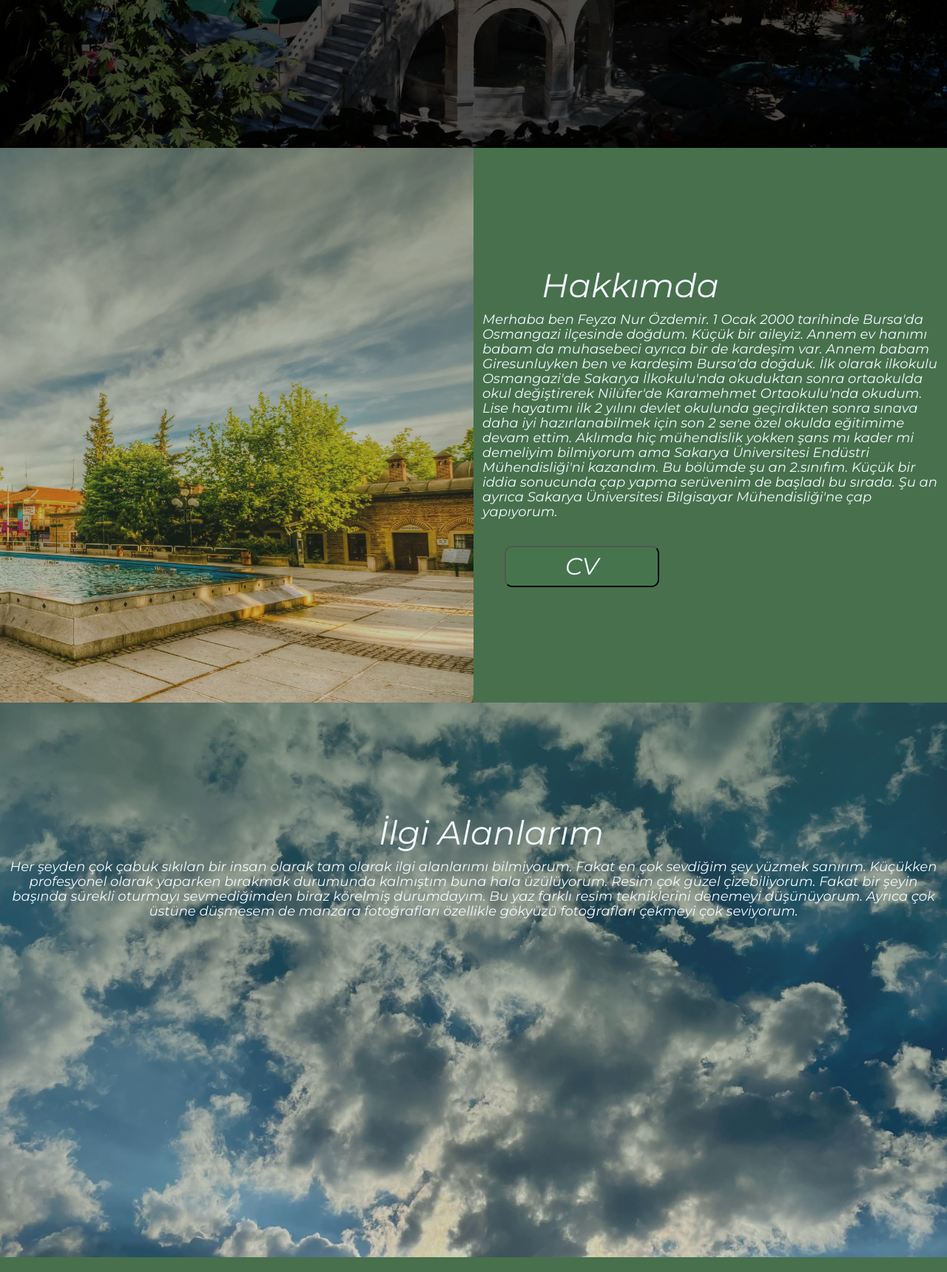
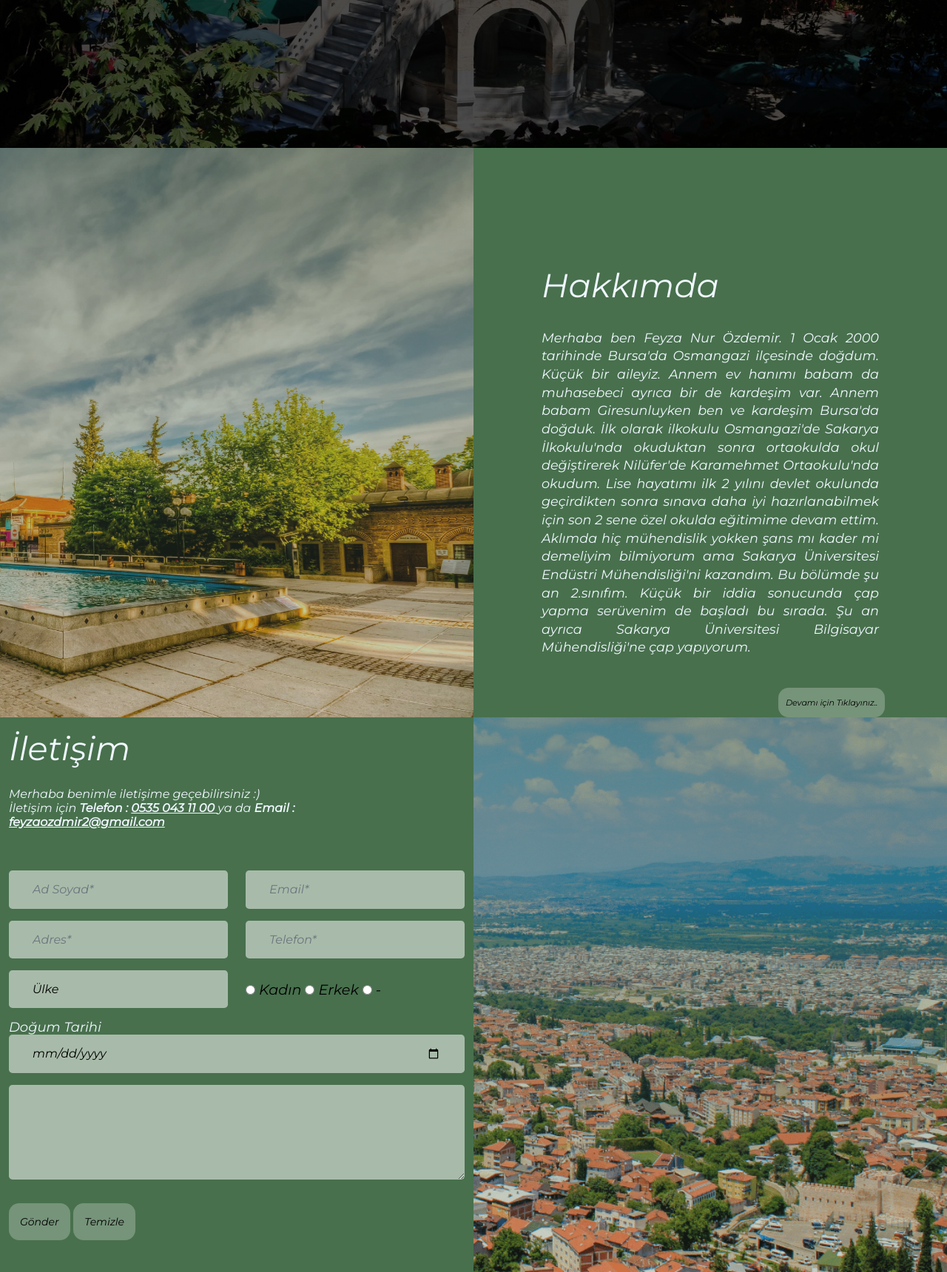
Before and after one commit to feyzaozdmir/Web-Teknolojileri, a PHP site: page / in a window 1280 px wide. Shown: the part 550-2270 px from the top of the page at 74% size. Run offline with PHP 8.4, Linux system fonts and the light colour scheme.

Commit message:
ilgi alanlarım oluşturuldu

```diff
--- a/Proje/cv.css
+++ b/Proje/cv.css
@@ -1,3 +1,4 @@
+
 body{
     margin: 0;
     padding: 0;
@@ -122,5 +123,4 @@ header{
         line-height: 2rem;
         z-index: 999;
     }
-
 }
--- a/Proje/cv.html
+++ b/Proje/cv.html
@@ -71,5 +71,3 @@
         crossorigin="anonymous"></script>
 
 </body>
-
-</html>
--- a/Proje/index.html
+++ b/Proje/index.html
@@ -9,7 +9,7 @@
     <!--Bootstrap CSS-->
     <link href="https://cdn.jsdelivr.net/npm/bootstrap@5.0.0-beta3/dist/css/bootstrap.min.css" rel="stylesheet"
         integrity="sha384-eOJMYsd53ii+scO/bJGFsiCZc+5NDVN2yr8+0RDqr0Ql0h+rP48ckxlpbzKgwra6" crossorigin="anonymous">
-    <!--Styel Css-->
+    <!--Style Css-->
     <link href="main.css" rel="stylesheet">
 
     <link href="https://fonts.googleapis.com/css2?family=Montserrat:ital@1&display=swap" rel="stylesheet">
@@ -22,8 +22,6 @@
 <body>
     <div class="header-background">
         <div id="nav" class="sticky-nav">
-
-
             <nav class="navbar  navbar-expand-lg navbar-dark" style="background-color:rgba(68, 131, 76, 0.3);">
                 <div class="container">
                     <a class="navbar-brand" href="#">Web Teknolojileri Proje Ödevi</a>
@@ -40,11 +38,11 @@
                                 <div class="line"></div>
                             </li>
                             <li class="nav-item">
-                                <a class="nav-link" href="#">Hakkımda</a>
+                                <a class="nav-link" href="#about">Hakkımda</a>
                                 <div class="line"></div>
                             </li>
                             <li class="nav-item">
-                                <a class="nav-link" href="#">İlgi Alanlarım</a>
+                                <a class="nav-link" href="favthings.html">İlgi Alanlarım</a>
                                 <div class="line"></div>
                             </li>
                             <li class="nav-item">
@@ -56,7 +54,7 @@
                                 <div class="line"></div>
                             </li>
                             <li class="nav-item">
-                                <a class="nav-link" href="#">İletişim</a>
+                                <a class="nav-link" href="#contact">İletişim</a>
                                 <div class="line"></div>
                             </li>
                             <li>
@@ -77,7 +75,7 @@
             <div class="col-xs-12 col-sm-6 col-lg-6 column-left">
 
             </div>
-            <div class="col-xs-12 col-sm-6 col-lg-6 column-rigt">
+            <div class="col-xs-12 col-sm-6 col-lg-6 column-right">
                 <h1 class="section-title">Hakkımda</h1>
                 <p class="paragraph">
                     Merhaba ben Feyza Nur Özdemir. 1 Ocak 2000 tarihinde Bursa'da
@@ -94,30 +92,137 @@
                     başladı bu sırada. Şu an ayrıca Sakarya Üniversitesi Bilgisayar
                     Mühendisliği'ne çap yapıyorum.
                 </p>
-                <button type="submit" class="cv-title">CV</button>
+                <a href="about.html">
+                    <button class="button">
+                        <span>Devamı için Tıklayınız.. </span>
+                    </button>
+                </a>
             </div>
         </div>
     </div>
-    <div class="my-interets">
-        <div class="container-fluid" id="interets">
-            <div class= "row text-center">
-                <div class="">
-                    <h1 class="interets-section"> İlgi Alanlarım</h1>
-                    <p class="paragraph">
-                        Her şeyden çok çabuk sıkılan bir insan olarak tam olarak
-                        ilgi alanlarımı bilmiyorum. Fakat en çok sevdiğim şey yüzmek
-                        sanırım. Küçükken profesyonel olarak yaparken bırakmak
-                        durumunda kalmıştım buna hala üzülüyorum. Resim çok güzel
-                        çizebiliyorum. Fakat bir şeyin başında sürekli oturmayı
-                        sevmediğimden biraz körelmiş durumdayım. Bu yaz farklı resim
-                        tekniklerini denemeyi düşünüyorum. Ayrıca çok üstüne düşmesem de
-                        manzara fotoğrafları özellikle gökyüzü fotoğrafları çekmeyi çok
-                        seviyorum.
-                    </p>
+    <div class="container-fluid" id="contact">
+        <div class="row">
+            <div class="col-xs-12 col-sm-6 col-lg-6 contact-left">
+                <div class="text-left-block">
+                    <div class="left-center-text">
+                        <div class="left-center-part">
+                            <h2 class="contact-section">İletişim</h2>
+                            <p class="paragraph">
+                                Merhaba benimle iletişime geçebilirsiniz :) <br>
+                                İletişim için <strong>Telefon : </strong>
+                                <a href="#" class="phone-email-link"> 0535 043 11 00 </a>
+                                ya da <strong> Email : </strong>
+                                <a href="#" class="phone-email-link"> feyzaozdmir2@gmail.com </a>
+                            </p>
+
+                            <div class="row">
+                                <div class="col-xs-12 col-sm-12 col-lg-12">
+                                    <form action="iletisim.php" id="contact-form" name="contact-form" method="POST"
+                                        data-name="Contact-form">
+                                        <div class="row">
+
+                                            <div class="col-xs-12 col-sm-6 col-lg-6">
+                                                <div class="form-group">
+                                                    <input type="text" id="name" class="form form-control"
+                                                        placeholder="Ad Soyad*" name="name" data-name="Ad Soyad "
+                                                        required>
+                                                </div>
+                                            </div>
+
+                                            <div class="col-xs-12 col-sm-6 col-lg-6">
+                                                <div class="form-group">
+                                                    <input type="email" id="email" class="form form-control"
+                                                        placeholder="Email*" name="email" data-name="Email" required>
+                                                </div>
+                                            </div>
+
+                                            <div class="col-xs-12 col-sm-6 col-lg-6">
+                                                <div class="form-group">
+                                                    <input type="text" id="adress" class="form form-control"
+                                                        placeholder="Adres*" name="adress" data-name="Adres" required>
+                                                </div>
+                                            </div>
+                                            <div class="col-xs-12 col-sm-6 col-lg-6">
+                                                <div class="form-group">
+                                                    <input type="tel" id="phone" class="form form-control"
+                                                        placeholder="Telefon*" name="phone" data-name="Telefon"
+                                                        required>
+                                                </div>
+                                            </div>
+
+                                            <div class="col-xs-12 col-sm-6 col-lg-6">
+                                                <div class="form-group">
+                                                    <select class="select form-control"
+                                                        aria-label="Default select example">
+                                                        <option selected>Ülke</option>
+                                                        <option value="1">Türkiye</option>
+                                                        <option value="2">Almanya</option>
+                                                        <option value="3">Amerika Birleşik Devletleri</option>
+                                                        <option value="4">Fransa</option>
+                                                        <option value="5">Hollanda</option>
+                                                        <option value="6">İngiltere</option>
+                                                        <option value="7">İsveç</option>
+                                                        <option value="8">İtalya</option>
+                                                        <option value="9">Norveç</option>
+                                                        <option value="10">Polonya</option>
+                                                        <option value="11">Rusya</option>
+                                                    </select>
+                                                </div>
+                                            </div>
+
+                                            <div class="col-xs-12 col-sm-6 col-lg-6">
+                                                <div class="form-group">
+                                                    <div class="form-check">
+                                                        <input type="radio" name="gender"> Kadın
+                                                        <input type="radio" name="gender"> Erkek
+                                                        <input type="radio" name="gender"> -
+
+                                                    </div>
+
+                                                </div>
+                                            </div>
+
+                                            <div class="col-xs-12 col-sm-12 col-lg-12">
+                                                <div class="form-group">
+                                                    <label for="birthday">Doğum Tarihi</label>
+                                                    <input type="date" class="date form-control" id="birthday"
+                                                        class="form form-control" name="birthday">
+                                                </div>
+                                            </div>
+
+                                            <div class="col-xs-12 col-sm-12 col-lg-12">
+                                                <div class="form-group">
+                                                    <textarea id="text-aria" class="form textarea form-control"
+                                                        placeholder="Mesajınızı Yazınız.." name="message" data-name="Mesajınız "
+                                                        required>
+
+                                                    </textarea>
+                                                </div>
+
+                                            </div>
+
+                                            <div class="send-clear">
+                                                <button type="submit" onclick="alert('Gönderildi')" id="valid-form"
+                                                    class="send">Gönder</button>
+                                                <button type="reset" id="valid-form" class="clear">Temizle</button>
+                                            </div>
+
+
+
+                                        </div>
+                                    </form>
+                                </div>
+                            </div>
+
+
+                        </div>
+                    </div>
                 </div>
             </div>
+            <div class="col-xs-12 col-sm-6 col-lg-6 contact-right">
+
+            </div>
         </div>
-
     </div>
 
 
@@ -125,9 +230,8 @@
 
     <script src="https://cdn.jsdelivr.net/npm/bootstrap@5.0.0-beta3/dist/js/bootstrap.bundle.min.js"
         integrity="sha384-JEW9xMcG8R+pH31jmWH6WWP0WintQrMb4s7ZOdauHnUtxwoG2vI5DkLtS3qm9Ekf"
-        crossorigin="anonymous"></script>
+        crossorigin="anonymous">
+    </script>
 
 
 </body>
-
-</html>
--- a/Proje/main.css
+++ b/Proje/main.css
@@ -1,6 +1,4 @@
-html{
-    scroll-behavior: smooth;
-}
+
 .navbar-brand {
     text-shadow: 2px 2px 5px rgb(0, 217, 255);
 }
@@ -25,7 +23,6 @@ a:hover + .line {
     width:100%;
     visibility: visible;
 }
-
 .header-background{
     position: static;
     display: block;
@@ -35,32 +32,25 @@ a:hover + .line {
     min-height: 750px;
     padding-bottom: 70px;
 
-    background-image: -webkit-gradient(linear, left top, left bottom), from( rgba(0,0,0, .7));
+
     background-image: linear-gradient(180deg, rgba(0, 0, 0, .7),rgba(0, 0, 0, .7)), url(1/2.jpg);
     background-size: auto, cover;
     flex-direction: column;
     white-space: normal;
     background-position:0px 0px, 100% 50% ;
     object-fit: normal;
-    -o-object-fit: normal;
     -ms-flex-direction: column;
-    -webkit-box-orient: vertical;
-    -webkit-box-direction: normal;
-    -webkit-flex-direction: column;
+
 }
 .sticky-nav{
     position: sticky;
-    position: -webkit-sticky;
     top: 0px;
     padding: 20px;
     z-index: 1;
-    -webkit-align-self: auto;
 
     -ms-flex-item-align: auto;
     -ms-grid-row-align: auto;
     align-self: auto;
-    -webkit-box-ordinal-group: 1;
-    -webkit-order: 0;
     -ms-flex-order: 0;
     order:0;
 
@@ -94,22 +84,20 @@ a:hover + .line {
 }
 .column-left{
     min-height: 750px;
-    background-image: -webkit-gradient(linear, left top, left bottom), from( rgba(62, 90, 66, 0.9));
     background-image: linear-gradient(180deg, rgba(62, 90, 66, 0.54),rgba(62, 78, 64, 0.25)), url(1/3.jpg);
     background-position:0px 0px, 100% 50% ;
     background-size: auto, cover;
     background-attachment: scroll,scroll;
     object-fit: cover;
-    -o-object-fit: cover;
 }
-.column-rigt .section-title{
+.column-right .section-title{
     margin-top: 80px;
     padding: 5rem 2rem 0rem 5rem;
     font-size: 2.8rem;
     color: aliceblue;
     font-weight: 500;
 }
-.coloumn-right .paragraph{
+.column-right .paragraph{
     margin-top: 15px;
     padding: 1rem 5rem 1rem 5rem ;
     font-size: 1.1rem;
@@ -117,29 +105,130 @@ a:hover + .line {
     line-height: 1.4;
     text-align: justify;
 }
-.column-rigt .cv-title{
-    background-color: rgba(68, 131, 76, 0.3);
-    color:aliceblue;
-    border-radius: 10px;
-    margin-top: 20px;
-    margin-left: 30px;
-    padding: 1rem 5rem 1rem 5rem;
-    font-size: 2rem;
+.button {
+    display: inline-block;
+    border-radius: 14px;
+    background-color: rgba(255, 255, 255, 0.25);
+    border: none;
+    font-size: 11px;
+    padding: 10px;
+    transition: all 0.5s;
+
+    margin-left: 400px;
+    margin-top: 10px;
+
 }
-.my-interets{
+.button span {
+    cursor: pointer;
+    display: inline-block;
+    position: relative;
+    transition: 0.5s;
+}
+.button span:after {
+    content: '\00bb';
+    font-size: 25px;
+    position: absolute;
+    opacity: 0;
+    top: 0;
+    right: -20px;
+    transition: 0.5s;
+}
+.button:hover span {
+    padding-right: 25px;
+}
+.button:hover span:after {
+    opacity: 1;
+    right: 0;
+}
+.contact-right{
     min-height: 750px;
-    background-image: -webkit-gradient(linear, left top, left bottom), from( rgba(62, 90, 66, 0.9));
-    background-image: linear-gradient(180deg, rgba(62, 90, 66, 0.54),rgba(62, 78, 64, 0.25)), url(1/11.jpg);
+    background-image: linear-gradient(180deg, rgba(62, 90, 66, 0.54),rgba(62, 78, 64, 0.25)), url(1/4.png);
     background-position:0px 0px, 100% 50% ;
     background-size: auto, cover;
     background-attachment: scroll,scroll;
     object-fit: cover;
-    -o-object-fit: cover;
 }
-.interets-section{
-    margin-top: 70px;
-    padding: 5rem 2rem 0rem 5rem;
+.contact-section{
+    padding: 1rem 0rem 1rem 0rem;
     font-size: 2.8rem;
     color: aliceblue;
     font-weight: 500;
 }
+
+.contact-left .paragraph{
+    padding: 0rem 3rem 0rem 0rem;
+    font-size: 1rem;
+    line-height:1.2;
+}
+strong{
+    font-weight: 700;
+}
+.phone-email-link{
+    color: aliceblue;
+    font-weight: bold;
+}
+.phone-email-link:hover{
+    color:rgba(0, 0, 0, 0.349);
+}
+#contact-form{
+    margin-top: 40px;
+}
+#contact-form .form-control{
+    background: rgba(255, 255, 255, 0.527);
+    border: none;
+    border-radius: .3rem;
+    box-shadow: none;
+    font-weight: 300;
+    outline: medium none;
+    padding: 1rem 2rem;
+    font-size: 1rem;
+    line-height: 1.2;
+    height: auto;
+    width: 100%;
+    color:rgb(0, 0, 0);
+    margin-bottom:1rem;
+    transition: all .2s ease-in-out;
+    text-align: left;
+}
+#contact-form .form-control:hover,#contact-form .form-control:focus{
+    box-shadow: none;
+    background:rgba(255, 255, 255, 0.651) ;
+}
+#contact-form .form-check{
+    color:rgb(0, 0, 0);
+    padding: 1rem 0rem 1rem 0rem;
+    font-size: 1.2rem;
+    font-weight: 500;
+}
+#contact-form textarea.form-control{
+    min-height: 8rem;
+}
+.send{
+    margin: auto;
+    margin-top: 1rem;
+    display:inline-block;
+    border-radius: 14px;
+    background-color: rgba(255, 255, 255, 0.25);
+    border: none;
+    font-size: 14px;
+    padding: 15px;
+    transition: all 0.5s;
+
+}
+.send:hover{
+    color:rgba(255, 255, 255, 0.651);
+}
+.clear{
+    margin: auto;
+    margin-top: 1rem;
+    display: inline-block;
+    border-radius: 14px;
+    background-color: rgba(255, 255, 255, 0.25);
+    border: none;
+    font-size: 14px;
+    padding: 15px;
+    transition: all 0.5s;
+}
+.clear:hover{
+    color:rgba(255, 255, 255, 0.651);
+}
```
Also changed, not shown: Proje/Proje/about.css (added, +132 -0 lines), Proje/Proje/about.html (added, +170 -0 lines), Proje/fav.css (+27 -3 lines), Proje/favthings.html (+38 -16 lines), Proje/Proje/1/1.png (added), Proje/Proje/1/14.jpg (added), Proje/Proje/1/15.jpg (added), Proje/Proje/1/16.jpg (added), Proje/Proje/1/2.jpg (added), Proje/Proje/1/3.jpg (added), Proje/Proje/1/4.png (added), Proje/Proje/1/5.jpg (added), Proje/Proje/1/8.jpg (added), Proje/Proje/1/9.jpg (added), 1 more files.
